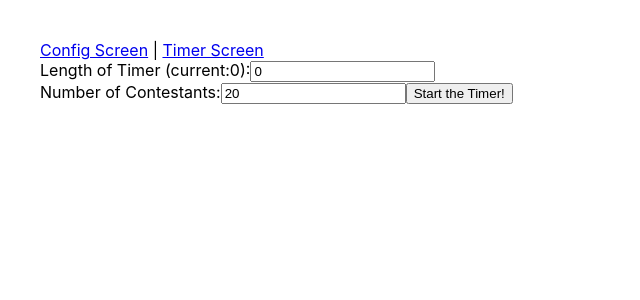
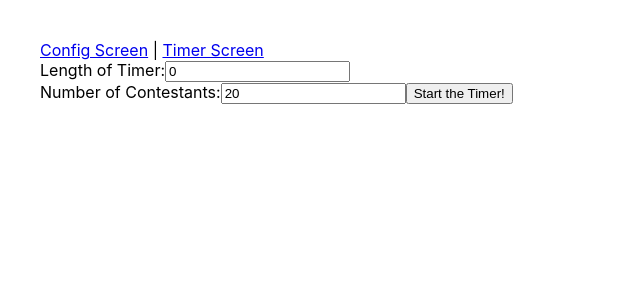
Before and after one commit to nbrown2/race-timer, a React (Vite) app: page /config in a window 1280 px wide. Shown: the top 300 px of the page, without its empty margins (0-640 px from the left). Built offline with nearby package versions, Linux system fonts and the light colour scheme.

Commit message:
formatting fix on config screen

```diff
--- a/src/components/Configuration.jsx
+++ b/src/components/Configuration.jsx
@@ -8,7 +8,7 @@ function Configuration(props) {
   };
   return (
     <div>
-      <label>Length of Timer (current:{props.length}):</label>
+      <label>Length of Timer:</label>
       <input
         type="text"
         value={props.length}
```
